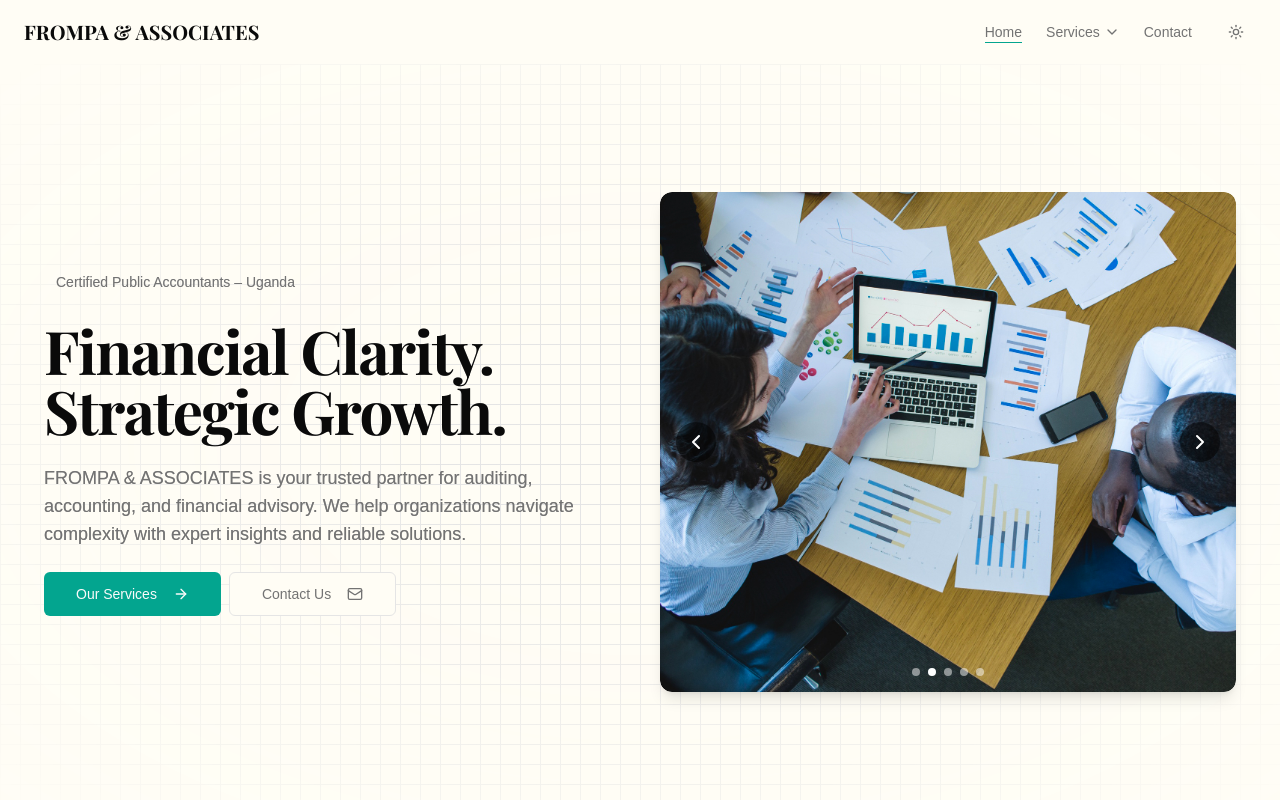
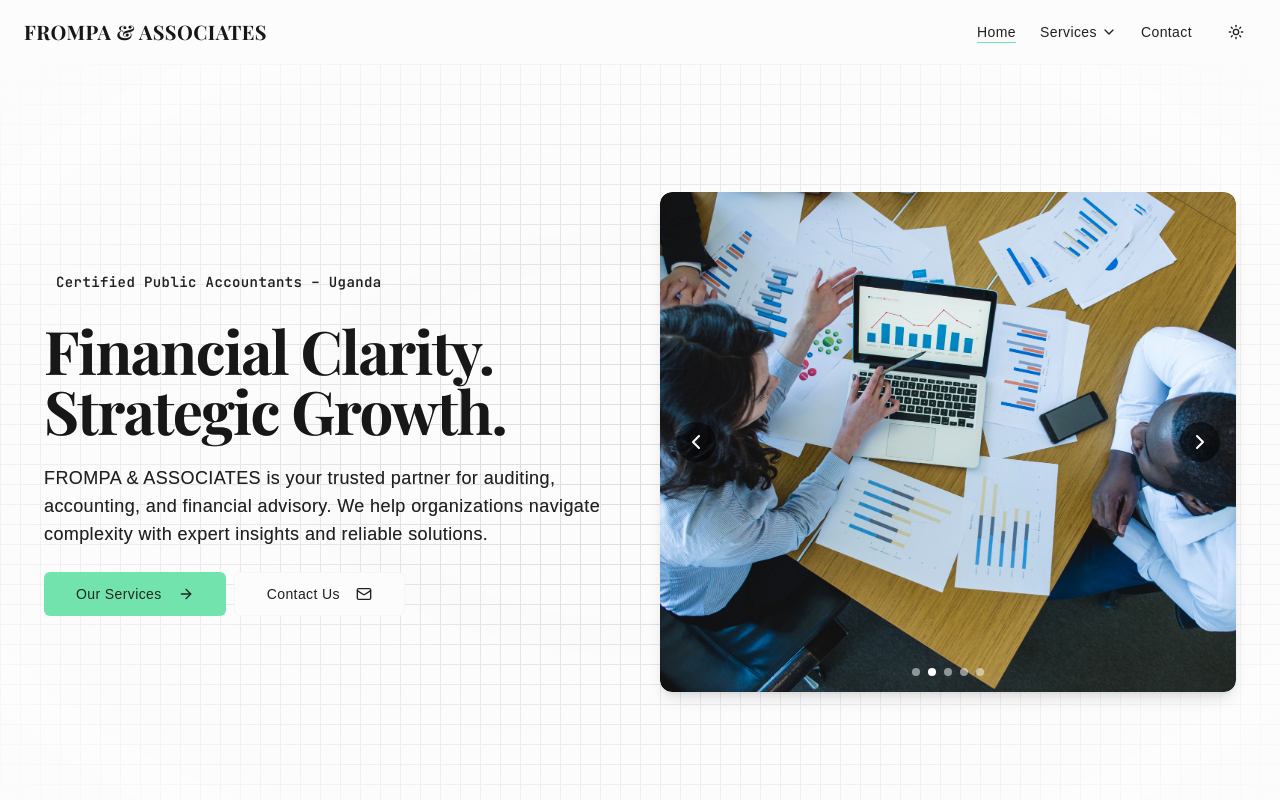
Before and after one commit to wyasyn/frompa-associates, a Next.js app: page / in a window 1280 px wide. Shown: the top 800 px of the page. Built offline with nearby package versions, Linux system fonts and the light colour scheme.

Commit message:
used supabase colors

```diff
--- a/app/globals.css
+++ b/app/globals.css
@@ -14,73 +14,112 @@ body {
 
 @layer base {
   :root {
-    --background: 47 100% 98%;
-    --foreground: 0 0% 3.9%;
-    --card: 227 43% 96%;
-    --card-foreground: 0 0% 3.9%;
-    --popover: 227 43% 96%;
-    --popover-foreground: 0 0% 3.9%;
-    --primary: 172 96% 33%;
-    --primary-foreground: 0 0% 98%;
-    --secondary: 227 43% 96%;
-    --secondary-foreground: 0 0% 9%;
-    --muted: 0 0% 96.1%;
-    --muted-foreground: 0 0% 45.1%;
-    --accent: 0 100% 77%;
-    --accent-foreground: 0 0% 9%;
-    --destructive: 0 84.2% 60.2%;
-    --destructive-foreground: 0 0% 98%;
-    --border: 0 0% 89.8%;
-    --input: 0 0% 89.8%;
-    --ring: 0 0% 3.9%;
-    --chart-1: 12 76% 61%;
-    --chart-2: 173 58% 39%;
-    --chart-3: 197 37% 24%;
-    --chart-4: 43 74% 66%;
-    --chart-5: 27 87% 67%;
+    --background: 0 0% 98.82%;
+    --foreground: 0 0% 9.02%;
+    --card: 0 0% 98.82%;
+    --card-foreground: 0 0% 9.02%;
+    --popover: 0 0% 98.82%;
+    --popover-foreground: 0 0% 32.16%;
+    --primary: 151.33 66.86% 66.86%;
+    --primary-foreground: 153.33 13.04% 13.53%;
+    --secondary: 0 0% 99.22%;
+    --secondary-foreground: 0 0% 9.02%;
+    --muted: 0 0% 92.94%;
+    --muted-foreground: 0 0% 12.55%;
+    --accent: 0 0% 92.94%;
+    --accent-foreground: 0 0% 12.55%;
+    --destructive: 9.89 81.98% 43.53%;
+    --destructive-foreground: 0 100% 99.41%;
+    --border: 0 0% 87.45%;
+    --input: 0 0% 96.47%;
+    --ring: 151.33 66.86% 66.86%;
+    --chart-1: 151.33 66.86% 66.86%;
+    --chart-2: 217.22 91.22% 59.8%;
+    --chart-3: 258.31 89.53% 66.27%;
+    --chart-4: 37.69 92.13% 50.2%;
+    --chart-5: 160.12 84.08% 39.41%;
+    --sidebar: 0 0% 98.82%;
+    --sidebar-foreground: 0 0% 43.92%;
+    --sidebar-primary: 151.33 66.86% 66.86%;
+    --sidebar-primary-foreground: 153.33 13.04% 13.53%;
+    --sidebar-accent: 0 0% 92.94%;
+    --sidebar-accent-foreground: 0 0% 12.55%;
+    --sidebar-border: 0 0% 87.45%;
+    --sidebar-ring: 151.33 66.86% 66.86%;
+    --font-sans: Outfit, sans-serif;
+    --font-serif: Playfair Display, serif;
+    --font-mono: monospace;
     --radius: 0.5rem;
-    --sidebar-background: 0 0% 98%;
-    --sidebar-foreground: 240 5.3% 26.1%;
-    --sidebar-primary: 240 5.9% 10%;
-    --sidebar-primary-foreground: 0 0% 98%;
-    --sidebar-accent: 240 4.8% 95.9%;
-    --sidebar-accent-foreground: 240 5.9% 10%;
-    --sidebar-border: 220 13% 91%;
-    --sidebar-ring: 217.2 91.2% 59.8%;
+    --shadow-2xs: 0px 1px 3px 0px hsl(0 0% 0% / 0.09);
+    --shadow-xs: 0px 1px 3px 0px hsl(0 0% 0% / 0.09);
+    --shadow-sm: 0px 1px 3px 0px hsl(0 0% 0% / 0.17),
+      0px 1px 2px -1px hsl(0 0% 0% / 0.17);
+    --shadow: 0px 1px 3px 0px hsl(0 0% 0% / 0.17),
+      0px 1px 2px -1px hsl(0 0% 0% / 0.17);
+    --shadow-md: 0px 1px 3px 0px hsl(0 0% 0% / 0.17),
+      0px 2px 4px -1px hsl(0 0% 0% / 0.17);
+    --shadow-lg: 0px 1px 3px 0px hsl(0 0% 0% / 0.17),
+      0px 4px 6px -1px hsl(0 0% 0% / 0.17);
+    --shadow-xl: 0px 1px 3px 0px hsl(0 0% 0% / 0.17),
+      0px 8px 10px -1px hsl(0 0% 0% / 0.17);
+    --shadow-2xl: 0px 1px 3px 0px hsl(0 0% 0% / 0.43);
+    --tracking-normal: 0.025em;
   }
+
   .dark {
-    --background: 0 0% 7%;
-    --foreground: 0 0% 98%;
-    --card: 0 0% 9%;
-    --card-foreground: 0 0% 98%;
-    --popover: 0 0% 3.9%;
-    --popover-foreground: 0 0% 98%;
-    --primary: 172 96% 33%;
-    --primary-foreground: 0 0% 9%;
-    --secondary: 0 0% 9%;
-    --secondary-foreground: 0 0% 98%;
-    --muted: 0 0% 14.9%;
-    --muted-foreground: 0 0% 63.9%;
-    --accent: 0 0% 14.9%;
-    --accent-foreground: 0 0% 98%;
-    --destructive: 0 62.8% 30.6%;
-    --destructive-foreground: 0 0% 98%;
-    --border: 0 0% 13%;
-    --input: 0 0% 13%;
-    --ring: 0 0% 83.1%;
-    --chart-1: 220 70% 50%;
-    --chart-2: 160 60% 45%;
-    --chart-3: 30 80% 55%;
-    --chart-4: 280 65% 60%;
-    --chart-5: 340 75% 55%;
-    --sidebar-background: 240 5.9% 10%;
-    --sidebar-foreground: 240 4.8% 95.9%;
-    --sidebar-primary: 224.3 76.3% 48%;
-    --sidebar-primary-foreground: 0 0% 100%;
-    --sidebar-accent: 240 3.7% 15.9%;
-    --sidebar-accent-foreground: 240 4.8% 95.9%;
-    --sidebar-border: 240 3.7% 15.9%;
-    --sidebar-ring: 217.2 91.2% 59.8%;
+    --background: 0 0% 7.06%;
+    --foreground: 214.29 31.82% 91.37%;
+    --card: 0 0% 9.02%;
+    --card-foreground: 214.29 31.82% 91.37%;
+    --popover: 0 0% 14.12%;
+    --popover-foreground: 0 0% 66.27%;
+    --primary: 154.9 100% 19.22%;
+    --primary-foreground: 152.73 19.3% 88.82%;
+    --secondary: 0 0% 14.12%;
+    --secondary-foreground: 0 0% 98.04%;
+    --muted: 0 0% 12.16%;
+    --muted-foreground: 0 0% 63.53%;
+    --accent: 0 0% 19.22%;
+    --accent-foreground: 0 0% 98.04%;
+    --destructive: 6.67 60% 20.59%;
+    --destructive-foreground: 12 12.2% 91.96%;
+    --border: 0 0% 16.08%;
+    --input: 0 0% 14.12%;
+    --ring: 141.89 69.16% 58.04%;
+    --chart-1: 141.89 69.16% 58.04%;
+    --chart-2: 213.12 93.9% 67.84%;
+    --chart-3: 255.14 91.74% 76.27%;
+    --chart-4: 43.26 96.41% 56.27%;
+    --chart-5: 172.46 66.01% 50.39%;
+    --sidebar: 0 0% 7.06%;
+    --sidebar-foreground: 0 0% 53.73%;
+    --sidebar-primary: 154.9 100% 19.22%;
+    --sidebar-primary-foreground: 152.73 19.3% 88.82%;
+    --sidebar-accent: 0 0% 19.22%;
+    --sidebar-accent-foreground: 0 0% 98.04%;
+    --sidebar-border: 0 0% 16.08%;
+    --sidebar-ring: 141.89 69.16% 58.04%;
+    --font-sans: Outfit, sans-serif;
+    --font-serif: Playfair Display, serif;
+    --font-mono: monospace;
+    --radius: 0.5rem;
+    --shadow-2xs: 0px 1px 3px 0px hsl(0 0% 0% / 0.09);
+    --shadow-xs: 0px 1px 3px 0px hsl(0 0% 0% / 0.09);
+    --shadow-sm: 0px 1px 3px 0px hsl(0 0% 0% / 0.17),
+      0px 1px 2px -1px hsl(0 0% 0% / 0.17);
+    --shadow: 0px 1px 3px 0px hsl(0 0% 0% / 0.17),
+      0px 1px 2px -1px hsl(0 0% 0% / 0.17);
+    --shadow-md: 0px 1px 3px 0px hsl(0 0% 0% / 0.17),
+      0px 2px 4px -1px hsl(0 0% 0% / 0.17);
+    --shadow-lg: 0px 1px 3px 0px hsl(0 0% 0% / 0.17),
+      0px 4px 6px -1px hsl(0 0% 0% / 0.17);
+    --shadow-xl: 0px 1px 3px 0px hsl(0 0% 0% / 0.17),
+      0px 8px 10px -1px hsl(0 0% 0% / 0.17);
+    --shadow-2xl: 0px 1px 3px 0px hsl(0 0% 0% / 0.43);
+  }
+
+  body {
+    letter-spacing: var(--tracking-normal);
   }
 }
 
--- a/app/layout.tsx
+++ b/app/layout.tsx
@@ -1,22 +1,30 @@
 import type React from "react";
 import type { Metadata } from "next";
-import { Outfit, Playfair_Display } from "next/font/google";
+import { Outfit, Playfair_Display, JetBrains_Mono } from "next/font/google";
 import "./globals.css";
 
 import { Header } from "@/components/header";
 import { Footer } from "@/components/footer";
 import { ThemeProvider } from "@/components/theme-provider";
 
-const inter = Outfit({
+const outfit = Outfit({
+  weight: ["400", "500", "600", "700", "800"],
   subsets: ["latin"],
-  variable: "--font-inter",
+  variable: "--font-sans",
+  display: "swap",
+});
+
+const jetbrains = JetBrains_Mono({
+  weight: ["400", "500", "600", "700", "800"],
+  subsets: ["latin"],
+  variable: "--font-mono",
   display: "swap",
 });
 
 const playfair = Playfair_Display({
   weight: ["400", "500", "600", "700", "800"],
   subsets: ["latin"],
-  variable: "--font-playfair",
+  variable: "--font-serif",
   display: "swap",
 });
 
@@ -50,10 +58,12 @@ export default function RootLayout({
 }>) {
   return (
     <html lang="en" suppressHydrationWarning className="scroll-smooth">
-      <body className={`${inter.variable} ${playfair.variable}`}>
+      <body
+        className={`${outfit.variable} ${playfair.variable} ${jetbrains.variable}`}
+      >
         <ThemeProvider
           attribute="class"
-          defaultTheme="system"
+          defaultTheme="dark"
           enableSystem
           disableTransitionOnChange
         >
--- a/components/header.tsx
+++ b/components/header.tsx
@@ -22,8 +22,7 @@ export function Header() {
   const headerClasses = clsx(
     "sticky top-0 w-full z-50 transition-all duration-300",
     {
-      "bg-primary/75 text-zinc-200 backdrop-blur-sm shadow-md":
-        scrollDirection !== "top",
+      "bg-background/75 backdrop-blur-sm shadow-md": scrollDirection !== "top",
       "bg-transparent": scrollDirection === "top",
       "-translate-y-full": scrollDirection === "down",
       "translate-y-0": scrollDirection !== "down",
--- a/components/home/cta.tsx
+++ b/components/home/cta.tsx
@@ -3,10 +3,7 @@
 import { motion } from "framer-motion";
 import { ArrowRight, Mail } from "lucide-react";
 import Link from "next/link";
-import Image from "next/image";
 import { Button } from "../ui/button";
-import { isPageStatic } from "next/dist/build/utils";
-import { images } from "@/data/images";
 import ImageSlider from "./ImageSlider";
 
 export default function Cta() {
@@ -21,7 +18,7 @@ export default function Cta() {
             transition={{ duration: 0.8 }}
             className="space-y-6"
           >
-            <div className="inline-block rounded-full text-muted-foreground px-3 py-1 text-sm font-medium">
+            <div className="inline-block rounded-full text-muted-foreground px-3 py-1 font-mono text-sm font-medium">
               Certified Public Accountants – Uganda
             </div>
             <h1 className="text-4xl sm:text-5xl md:text-6xl font-bold tracking-tight leading-tight">
--- a/tailwind.config.ts
+++ b/tailwind.config.ts
@@ -22,8 +22,9 @@ const config: Config = {
         spacing: "margin, padding",
       },
       fontFamily: {
-        sans: ["var(--font-inter)", "sans-serif"],
-        serif: ["var(--font-playfair)", "serif"],
+        sans: ["var(--font-sans)", "sans-serif"],
+        serif: ["var(--font-serif)", "serif"],
+        mono: ["var(--font-mono)", "mono"],
       },
       colors: {
         background: "hsl(var(--background))",
```
